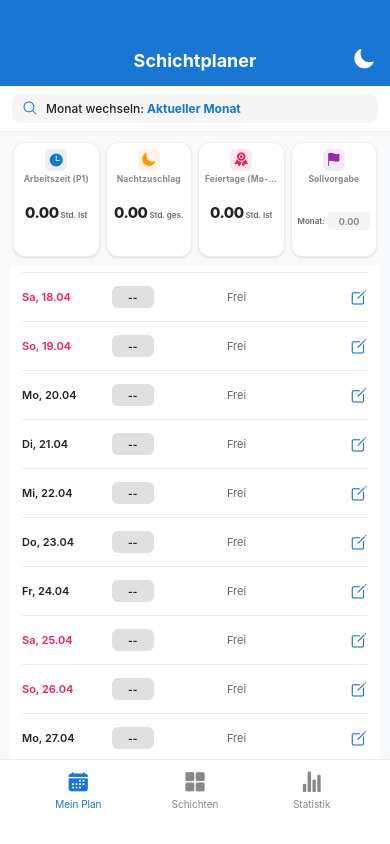
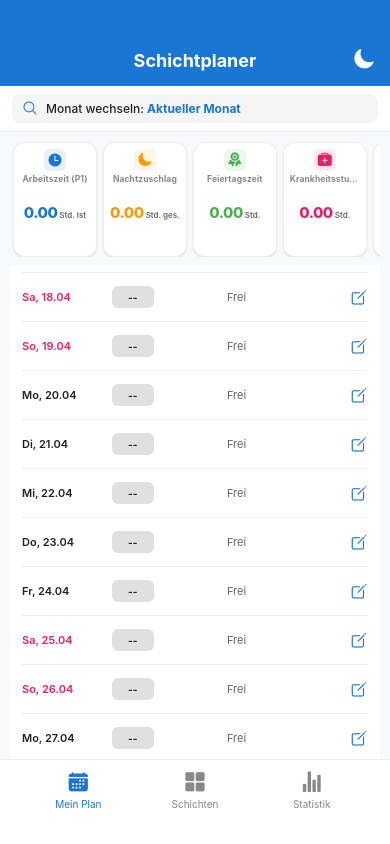
Before and after one commit to ozgur-glitch/planer-app-, a React Native app: screen / in a window 390 px wide. Built offline with nearby package versions, Linux system fonts and the light colour scheme.

Commit message:
Update App.js

```diff
--- a/App.js
+++ b/App.js
@@ -24,7 +24,7 @@ const generateYear2026 = (personKeys) => {
       datum: datumStr,
       ...Object.fromEntries(personKeys.map(k => [k, '--'])),
       ...Object.fromEntries(personKeys.map(k => [k + 'Col', 'transparent'])),
-      // Zusätzliche persistente Felder für manuelle Überschreibungen in "Mein Plan"
+      // Zusätzliche persistent Felder für manuelle Überschreibungen in "Mein Plan"
       customStart_p1: null,
       customEnd_p1: null,
       customPause_p1: null,
@@ -238,7 +238,8 @@ export default function App() {
   const handleExport = async () => {
     setTimeout(async () => {
       try {
-        const data = JSON.stringify({ shifts, personNames, schichtTypen, sollStunden, sollNachtStunden });
+        // Fix: Exportiert exakt die identische Objekt-Struktur, die saveData/loadData auch nutzen
+        const data = JSON.stringify({ shifts, personNames, isDarkMode, schichtTypen, sollStunden, sollNachtStunden });
         await Share.share({ message: data, title: 'Planer Backup' });
       } catch (e) {
         Alert.alert("Fehler", "Export konnte nicht durchgeführt werden.");
@@ -246,7 +247,7 @@ export default function App() {
     }, 50);
   };
 
-  const handleImport = () => {
+  const handleImport = async () => {
     if (!backupInput) { Alert.alert("Hinweis", "Bitte füge zuerst einen Code ein."); return; }
     try {
       const parsed = JSON.parse(backupInput.trim());
@@ -254,12 +255,24 @@ export default function App() {
         setShifts(parsed.shifts);
         if (parsed.personNames) setPersonNames(parsed.personNames);
         if (parsed.schichtTypen) setSchichtTypen(parsed.schichtTypen);
+        if (parsed.isDarkMode !== undefined) setIsDarkMode(parsed.isDarkMode);
         if (parsed.sollStunden !== undefined) setSollStunden(parsed.sollStunden);
         if (parsed.sollNachtStunden !== undefined) setSollNachtStunden(parsed.sollNachtStunden);
         setRangeStartIdx(0);
         setRangeEndIdx(parsed.shifts.length - 1);
+
+        // Fix: Speichert die importierten Daten sofort asynchron in das AsyncStorage, damit sie permanent gesichert sind
+        await AsyncStorage.setItem('@planer_nano_final_v5', JSON.stringify({
+          shifts: parsed.shifts,
+          personNames: parsed.personNames || personNames,
+          isDarkMode: parsed.isDarkMode !== undefined ? parsed.isDarkMode : isDarkMode,
+          schichtTypen: parsed.schichtTypen || schichtTypen,
+          sollStunden: parsed.sollStunden !== undefined ? parsed.sollStunden : sollStunden,
+          sollNachtStunden: parsed.sollNachtStunden !== undefined ? parsed.sollNachtStunden : sollNachtStunden
+        }));
+
         setBackupInput('');
-        Alert.alert("Erfolg", "Import abgeschlossen!");
+        Alert.alert("Erfolg", "Import abgeschlossen und dauerhaft gespeichert!");
       }
     } catch (e) { Alert.alert("Fehler", "Ungültiger Code."); }
   };
@@ -519,15 +532,34 @@ export default function App() {
     let totalMinutes = 0;
     let totalNightMinutes = 0;
     let totalFeiertagMinutes = 0;
+    let totalSickMinutes = 0;
 
     currentMonthShifts.forEach(s => {
-      const label = s.customLabel_p1 !== null ? s.customLabel_p1 : s.p1;
-      if (label === '--' || !label) return;
-
       const globalSchicht = schichtTypen.find(t => t.l === s.p1);
       const startStr = s.customStart_p1 !== null ? s.customStart_p1 : (globalSchicht ? globalSchicht.s : '');
       const endStr = s.customEnd_p1 !== null ? s.customEnd_p1 : (globalSchicht ? globalSchicht.e : '');
       const pauseStr = s.customPause_p1 !== null ? s.customPause_p1 : (globalSchicht ? globalSchicht.p : '0');
+
+      // Wenn die Schicht als krank markiert ist (Krank-Indikator in p1Col)
+      if (s.p1Col === 'krank') {
+        if (!startStr || !endStr) return;
+        const [sH, sM] = startStr.split(':').map(Number);
+        const [eH, eM] = endStr.split(':').map(Number);
+        const pauseMin = parseInt(pauseStr) || 0;
+        if (isNaN(sH) || isNaN(sM) || isNaN(eH) || isNaN(eM)) return;
+
+        let startMin = sH * 60 + sM;
+        let endMin = eH * 60 + eM;
+        if (endMin < startMin) endMin += 24 * 60;
+
+        const grossMinutes = endMin - startMin;
+        const netMinutes = Math.max(0, grossMinutes - pauseMin);
+        totalSickMinutes += netMinutes;
+        return;
+      }
+
+      const label = s.customLabel_p1 !== null ? s.customLabel_p1 : s.p1;
+      if (label === '--' || !label) return;
 
       if (!startStr || !endStr) return;
 
@@ -582,11 +614,13 @@ export default function App() {
     }
 
     const currentFeiertagHours = totalFeiertagMinutes / 60;
+    const currentSickHours = totalSickMinutes / 60;
 
     return {
       hours: currentActualHours.toFixed(2),
       nightHours: (totalNightMinutes / 60).toFixed(2),
       feiertagHours: currentFeiertagHours.toFixed(2),
+      sickHours: currentSickHours.toFixed(2),
       diffHours: diffHours.toFixed(2),
       hasSoll: parsedSollHours > 0,
       statusIcon,
@@ -612,7 +646,7 @@ export default function App() {
         </View>
 
         <View style={styles.modernStatsDashboardGrid}>
-          <View style={styles.modernDashboardRow}>
+          <ScrollView horizontal showsHorizontalScrollIndicator={false} contentContainerStyle={styles.modernDashboardRow}>
 
             <View style={[styles.modernStatTileVertical, { backgroundColor: theme.card, borderColor: theme.bor }]}>
               <View style={styles.modernTileHeader}>
@@ -622,7 +656,7 @@ export default function App() {
                 <Text style={styles.modernTileLabel} numberOfLines={1}>Arbeitszeit ({personNames.p1})</Text>
               </View>
               <View style={styles.modernMainRow}>
-                <Text style={[styles.modernValueHighlight, { color: theme.txt }]}>{calculateMyPlanStats.hours}</Text>
+                <Text style={[styles.modernValueHighlight, { color: theme.acc }]}>{calculateMyPlanStats.hours}</Text>
                 <Text style={[styles.modernUnit, { color: theme.sub }]}>Std. Ist</Text>
               </View>
               {calculateMyPlanStats.hasSoll ? (
@@ -653,8 +687,22 @@ export default function App() {
                 <Text style={styles.modernTileLabel} numberOfLines={1}>Nachtzuschlag</Text>
               </View>
               <View style={styles.modernMainRow}>
-                <Text style={[styles.modernValueHighlight, { color: theme.txt }]}>{calculateMyPlanStats.nightHours}</Text>
+                <Text style={[styles.modernValueHighlight, { color: '#ff9800' }]}>{calculateMyPlanStats.nightHours}</Text>
                 <Text style={[styles.modernUnit, { color: theme.sub }]}>Std. ges.</Text>
+              </View>
+              <View style={styles.modernBadgeSpacePlaceholder} />
+            </View>
+
+            <View style={[styles.modernStatTileVertical, { backgroundColor: theme.card, borderColor: theme.bor }]}>
+              <View style={styles.modernTileHeader}>
+                <View style={[styles.modernIconBadge, { backgroundColor: 'rgba(76, 175, 80, 0.1)' }]}>
+                  <Ionicons name="ribbon" size={15} color="#4caf50" />
+                </View>
+                <Text style={styles.modernTileLabel} numberOfLines={1}>Feiertagszeit</Text>
+              </View>
+              <View style={styles.modernMainRow}>
+                <Text style={[styles.modernValueHighlight, { color: '#4caf50' }]}>{calculateMyPlanStats.feiertagHours}</Text>
+                <Text style={[styles.modernUnit, { color: theme.sub }]}>Std.</Text>
               </View>
               <View style={styles.modernBadgeSpacePlaceholder} />
             </View>
@@ -662,21 +710,21 @@ export default function App() {
             <View style={[styles.modernStatTileVertical, { backgroundColor: theme.card, borderColor: theme.bor }]}>
               <View style={styles.modernTileHeader}>
                 <View style={[styles.modernIconBadge, { backgroundColor: 'rgba(233, 30, 99, 0.1)' }]}>
-                  <Ionicons name="ribbon" size={15} color="#e91e63" />
+                  <Ionicons name="medkit" size={15} color="#e91e63" />
                 </View>
-                <Text style={styles.modernTileLabel} numberOfLines={1}>Feiertage (Mo-Fr)</Text>
+                <Text style={styles.modernTileLabel} numberOfLines={1}>Krankheitsstunden</Text>
               </View>
               <View style={styles.modernMainRow}>
-                <Text style={[styles.modernValueHighlight, { color: theme.txt }]}>{calculateMyPlanStats.feiertagHours}</Text>
-                <Text style={[styles.modernUnit, { color: theme.sub }]}>Std. Ist</Text>
+                <Text style={[styles.modernValueHighlight, { color: '#e91e63' }]}>{calculateMyPlanStats.sickHours}</Text>
+                <Text style={[styles.modernUnit, { color: theme.sub }]}>Std.</Text>
               </View>
               <View style={styles.modernBadgeSpacePlaceholder} />
             </View>
 
-            <View style={[styles.modernStatTileVertical, { backgroundColor: theme.card, borderColor: theme.bor }]}>
+            <View style={[styles.modernStatTileVertical, { backgroundColor: theme.card, borderColor: theme.bor, minWidth: 90 }]}>
               <View style={styles.modernTileHeader}>
-                <View style={[styles.modernIconBadge, { backgroundColor: 'rgba(156, 39, 176, 0.1)' }]}>
-                  <Ionicons name="flag" size={15} color="#9c27b0" />
+                <View style={[styles.modernIconBadge, { backgroundColor: 'rgba(25, 118, 210, 0.1)' }]}>
+                  <Ionicons name="options" size={15} color={theme.acc} />
                 </View>
                 <Text style={styles.modernTileLabel} numberOfLines={1}>Sollvorgabe</Text>
               </View>
@@ -695,7 +743,7 @@ export default function App() {
               </View>
             </View>
 
-          </View>
+          </ScrollView>
         </View>
 
         <ScrollView ref={myPlanVerticalScrollRef} style={{ flex: 1 }} contentContainerStyle={{ paddingBottom: 150 }}>
@@ -711,12 +759,13 @@ export default function App() {
               const globalSchicht = schichtTypen.find(t => t.l === s.p1);
               const isEdited = s.customLabel_p1 !== null || s.customStart_p1 !== null || s.customEnd_p1 !== null || s.customPause_p1 !== null;
 
-              const label = s.customLabel_p1 !== null ? s.customLabel_p1 : s.p1;
+              const isSick = s.p1Col === 'krank';
+              const label = isSick ? `✚ ${s.p1}` : (s.customLabel_p1 !== null ? s.customLabel_p1 : s.p1);
               const start = s.customStart_p1 !== null ? s.customStart_p1 : (globalSchicht ? globalSchicht.s : '--:--');
               const end = s.customEnd_p1 !== null ? s.customEnd_p1 : (globalSchicht ? globalSchicht.e : '--:--');
               const pause = s.customPause_p1 !== null ? s.customPause_p1 : (globalSchicht ? globalSchicht.p : '0');
 
-              const color = s.customColor_p1 !== null ? s.customColor_p1 : (s.p1Col !== 'transparent' ? s.p1Col : (globalSchicht ? globalSchicht.c : 'transparent'));
+              const color = isSick ? '#e91e63' : (s.customColor_p1 !== null ? s.customColor_p1 : (s.p1Col !== 'transparent' ? s.p1Col : (globalSchicht ? globalSchicht.c : 'transparent')));
               const ft = isHessenFeiertag(s.datum);
 
               return (
@@ -776,6 +825,28 @@ export default function App() {
         </View>
 
         <ScrollView style={{flex: 1}} removeClippedSubviews={true} contentContainerStyle={{padding: 10, paddingBottom: 150}}>
+
+          {/* Krankheitsstatistik */}
+          <View style={styles.statHeader}><Ionicons name="medkit-outline" size={18} color="#e91e63" /><Text style={[styles.statTitle, {color: theme.txt}]}>Krankheitsstatistik (Tage)</Text></View>
+          <View style={[styles.matrixCard, {backgroundColor: theme.card, marginBottom: 20}]}>
+            <View style={[styles.matrixHeader, {borderBottomColor: theme.bor}]}>
+              <Text style={[styles.matrixNameLabel, {color: theme.sub, width: 120}]}>NAME</Text>
+              <View style={{flexDirection: 'row', flex: 1, justifyContent: 'flex-end', paddingRight: 20}}>
+                <Text style={[styles.miniBoxTxt, {color: theme.sub, fontWeight: 'bold', fontSize: 9}]}>KRANKHEITSTAGE TOTAL</Text>
+              </View>
+            </View>
+            {personKeys.map(pk => {
+              const sickDaysCount = filteredShifts.filter(s => s[pk + 'Col'] === 'krank').length;
+              return (
+                <View key={pk} style={[styles.matrixRow, {borderBottomColor: theme.bor}]}>
+                  <Text style={[styles.matrixName, {color: theme.txt, width: 120}]} numberOfLines={1}>{personNames[pk]}</Text>
+                  <View style={{flexDirection: 'row', flex: 1, justifyContent: 'flex-end', paddingRight: 40}}>
+                    <Text style={{fontSize: 13, fontWeight: 'bold', color: sickDaysCount > 0 ? '#e91e63' : theme.sub}}>{sickDaysCount}</Text>
+                  </View>
+                </View>
+              );
+            })}
+          </View>
 
           <View style={styles.statHeader}><Ionicons name="calendar-outline" size={18} color={theme.acc} /><Text style={[styles.statTitle, {color: theme.txt}]}>Feiertagsstatistik (Mo–Fr) (%)</Text></View>
           <View style={[styles.matrixCard, {backgroundColor: theme.card}]}>
@@ -871,8 +942,8 @@ export default function App() {
                       <View style={{flexDirection: 'row', flex: 1, justifyContent: 'space-around'}}>
                           {personKeys.map(p2 => {
                               if (p1 === p2) return <Text key={p2} style={{width: 22, textAlign: 'center', color: '#ccc', fontSize: 8}}>--</Text>;
-                              const common = filteredShifts.filter(s => (s[p1] === 'SV' && s[p2] === 'PDI') || (s[p1] === 'PDI' && s[p2] === 'SV')).length;
-                              const p1T = filteredShifts.filter(s => s[p1] === 'SV' || s[p1] === 'PDI').length;
+                              const common = filteredShifts.filter(s => ((s[p1] === 'SV' && s[p2] === 'PDI') || (s[p1] === 'PDI' && s[p2] === 'SV'))).length;
+                              const p1T = filteredShifts.filter(s => (s[p1] === 'SV' || s[p1] === 'PDI')).length;
                               const perc = p1T > 0 ? Math.round((common/p1T)*100) : 0;
                               return (<Text key={p2} style={{width: 22, textAlign: 'center', fontSize: 8, fontWeight: 'bold', color: perc > 0 ? theme.txt : '#ddd'}}>{perc > 0 ? perc : '·'}</Text>);
                           })}
@@ -921,7 +992,7 @@ export default function App() {
           <View style={[styles.matrixCard, {backgroundColor: theme.card}]}>
             <View style={[styles.matrixHeader, {borderBottomColor: theme.bor}]}>
               <Text style={[styles.matrixNameLabel, {color: theme.sub, width: 80}]}>NAME</Text>
-              <View style={{flexDirection: 'row', flex: 1, justifyContent: 'space-around shadow'}}><Text style={[styles.miniBoxTxt, {color: '#e91e63', fontWeight: 'bold'}]}>SAMSTAG</Text><Text style={[styles.miniBoxTxt, {color: '#e91e63', fontWeight: 'bold'}]}>SONNTAG</Text></View>
+              <View style={{flexDirection: 'row', flex: 1, justifyContent: 'space-around'}}><Text style={[styles.miniBoxTxt, {color: '#e91e63', fontWeight: 'bold'}]}>SAMSTAG</Text><Text style={[styles.miniBoxTxt, {color: '#e91e63', fontWeight: 'bold'}]}>SONNTAG</Text></View>
             </View>
             {personKeys.map(pk => {
               const saS = filteredShifts.filter(s => s.tag === 'Sa' && s[pk] !== '--');
@@ -1017,7 +1088,7 @@ export default function App() {
           </View>
 
           {copyModeActive && (
-            <View style={[styles.copyInfoBar, { backgroundColor: copiedValue ? copiedValue.color : '#555' }]}>
+            <View style={[styles.copyInfoBar, { backgroundColor: copiedValue ? (copiedValue.color === 'krank' ? '#e91e63' : copiedValue.color) : '#555' }]}>
               <Text style={styles.copyInfoBarTxt}>
                 {copiedValue
                   ? `Muster [${copiedValue.label}] gewählt. Tippe Zellen zum Einfügen.`
@@ -1085,17 +1156,23 @@ export default function App() {
                       <View key={s.id}>
                         {isNewM && <View style={[styles.monthLabel, {width: personKeys.length * 60}]} />}
                         <View style={{flexDirection: 'row'}}>
-                          {personKeys.map(pk => (
-                            <TouchableOpacity
-                              key={pk}
-                              delayPressIn={0}
-                              activeOpacity={0.5}
-                              style={[styles.cell, {backgroundColor: s[pk+'Col'], borderBottomColor: theme.bor}]}
-                              onPress={() => handleCellPress(s.id, pk, s[pk], s[pk+'Col'])}
-                            >
-                              <Text style={[styles.cellTxt, {color: s[pk+'Col'] === 'transparent' ? theme.txt : 'white'}]}>{s[pk]}</Text>
-                            </TouchableOpacity>
-                          ))}
+                          {personKeys.map(pk => {
+                            const isSick = s[pk+'Col'] === 'krank';
+                            const cellBg = isSick ? '#e91e63' : s[pk+'Col'];
+                            // Schicht bleibt sichtbar, wird bei Krankheit nur durch ein medizinisches Symbol ergänzt
+                            const cellLabel = isSick ? `✚ ${s[pk]}` : s[pk];
+                            return (
+                              <TouchableOpacity
+                                key={pk}
+                                delayPressIn={0}
+                                activeOpacity={0.5}
+                                style={[styles.cell, {backgroundColor: cellBg, borderBottomColor: theme.bor}]}
+                                onPress={() => handleCellPress(s.id, pk, s[pk], s[pk+'Col'])}
+                              >
+                                <Text style={[styles.cellTxt, {color: cellBg === 'transparent' ? theme.txt : 'white'}]}>{cellLabel}</Text>
+                              </TouchableOpacity>
+                            );
+                          })}
                         </View>
                       </View>
                     );
@@ -1208,15 +1285,15 @@ export default function App() {
                   {schichtTypen.map((s, i) => (
                     <View key={i} style={styles.optContainer}>
                       <TouchableOpacity
-                        style={[styles.opt, {backgroundColor: s.c, borderRadius: 12, width: '100%', margin: 0}]}
+                        style={[styles.opt, {backgroundColor: s.c, borderRadius: 12, width: '100%', margin: 0, paddingVertical: 4}]}
                         onPress={() => {
                           setShifts(shifts.map(r => r.id === selectedCell.rowId ? {...r, [selectedCell.pk]: s.l, [selectedCell.pk+'Col']: s.c} : r));
                           if (copyModeActive) { setCopiedValue({ label: s.l, color: s.c }); }
                           setModalVisible(false);
                         }}
                       >
-                        <Text style={{color: 'white', fontWeight: 'bold', fontSize: 11}}>{s.l}</Text>
-                        <Text style={{color: 'rgba(255,255,255,0.8)', fontSize: 7, marginTop: 2}} numberOfLines={1}>
+                        <Text style={{color: 'white', fontWeight: 'bold', fontSize: 10, textAlign: 'center'}} numberOfLines={1}>{s.l}</Text>
+                        <Text style={{color: 'rgba(255,255,255,0.8)', fontSize: 7, marginTop: 1, textAlign: 'center'}} numberOfLines={1}>
                           {s.s || '--'}-{s.e || '--'}
                         </Text>
                       </TouchableOpacity>
@@ -1230,17 +1307,33 @@ export default function App() {
                     </View>
                   ))}
 
+                  {/* Krank markieren Option */}
                   <View style={styles.optContainer}>
                     <TouchableOpacity
-                      style={[styles.opt, {backgroundColor: isDarkMode ? '#2c2c2c' : '#f0f0f0', borderRadius: 12, borderWidth: 1, borderColor: isDarkMode ? '#444' : '#ddd', width: '100%', margin: 0}]}
+                      style={[styles.opt, {backgroundColor: '#e91e63', borderRadius: 12, width: '100%', margin: 0, paddingVertical: 4, justifyContent: 'center', alignItems: 'center'}]}
+                      onPress={() => {
+                        // Behält das ursprüngliche Schichtkürzel im DB-Feld bei, markiert aber die Farbe als krank
+                        setShifts(shifts.map(r => r.id === selectedCell.rowId ? {...r, [selectedCell.pk+'Col']: 'krank'} : r));
+                        if (copyModeActive) { setCopiedValue({ label: 'KRANK', color: 'krank' }); }
+                        setModalVisible(false);
+                      }}
+                    >
+                      <Ionicons name="medkit-outline" size={12} color="white" />
+                      <Text style={{color: 'white', fontSize: 9, fontWeight: 'bold', marginTop: 1, textAlign: 'center'}} numberOfLines={1}>KRANK</Text>
+                    </TouchableOpacity>
+                  </View>
+
+                  <View style={styles.optContainer}>
+                    <TouchableOpacity
+                      style={[styles.opt, {backgroundColor: isDarkMode ? '#2c2c2c' : '#f0f0f0', borderRadius: 12, borderWidth: 1, borderColor: isDarkMode ? '#444' : '#ddd', width: '100%', margin: 0, paddingVertical: 4, justifyContent: 'center', alignItems: 'center'}]}
                       onPress={() => {
                         setShifts(shifts.map(r => r.id === selectedCell.rowId ? {...r, [selectedCell.pk]: '--', [selectedCell.pk+'Col']: 'transparent'} : r));
                         if (copyModeActive) { setCopiedValue({ label: '--', color: 'transparent' }); }
                         setModalVisible(false);
                       }}
                     >
-                      <Ionicons name="remove-circle-outline" size={14} color={isDarkMode ? '#aaa' : '#888'} />
-                      <Text style={{color: isDarkMode ? '#aaa' : '#888', fontSize: 9, fontWeight: 'bold'}}>FREI</Text>
+                      <Ionicons name="remove-circle-outline" size={12} color={isDarkMode ? '#aaa' : '#888'} />
+                      <Text style={{color: isDarkMode ? '#aaa' : '#888', fontSize: 9, fontWeight: 'bold', marginTop: 1, textAlign: 'center'}} numberOfLines={1}>FREI</Text>
                     </TouchableOpacity>
                   </View>
               </View>
@@ -1418,8 +1511,8 @@ const styles = StyleSheet.create({
   modalBack: { flex: 1, backgroundColor: 'rgba(0,0,0,0.8)', justifyContent: 'center', alignItems: 'center' },
   modalBox: { width: '85%', padding: 25, borderRadius: 24 },
   modalGrid: { flexDirection: 'row', flexWrap: 'wrap', justifyContent: 'flex-start' },
-  optContainer: { width: '22%', aspectRatio: 1, margin: '1.5%', position: 'relative' },
-  opt: { flex: 1, justifyContent: 'center', alignItems: 'center' },
+  optContainer: { width: '22%', aspectRatio: 1, margin: '1.5%', position: 'relative', justifyContent: 'center', alignItems: 'center' },
+  opt: { flex: 1, justifyContent: 'center', alignItems: 'center', paddingHorizontal: 2 },
   timeEditIconBtn: { position: 'absolute', right: 2, top: 2, backgroundColor: 'rgba(255,255,255,0.8)', borderRadius: 8, width: 16, height: 16, justifyContent: 'center', alignItems: 'center', elevation: 2 },
 
   timeEditBox: { marginTop: 15, borderWidth: 1, borderRadius: 12, padding: 12 },
@@ -1437,9 +1530,9 @@ const styles = StyleSheet.create({
   backupBtn: { padding: 12, borderRadius: 10, flex: 0.48, alignItems: 'center' },
   btnTxt: { color: 'white', fontWeight: 'bold', fontSize: 11 },
   customShiftContainer: { flexDirection: 'row', borderWidth: 1, borderRadius: 10, overflow: 'hidden', marginBottom: 10 },
-  customInput: { flex: 1, height: 40, paddingHorizontal: 12, fontSize: 13, fontWeight: 'bold' },
-  customAddBtn: { width: 80, justifyContent: 'center', alignItems: 'center' },
-  paletteRow: { flexDirection: 'row', justifyContent: 'space-between', marginBottom: 15, paddingHorizontal: 5 },
+  customInput: { width: '70%', height: 40, paddingHorizontal: 12, fontSize: 13, fontWeight: 'bold' },
+  customAddBtn: { width: '30%', justifyContent: 'center', alignItems: 'center' },
+  paletteRow: { flexDirection: 'row', justifyContent: 'flex-start', flexWrap: 'wrap', marginBottom: 15, paddingHorizontal: 5, gap: 8 },
   paletteCircle: { width: 32, height: 32, borderRadius: 16 },
   divider: { height: 1, width: '100%', marginVertical: 12 },
 
@@ -1474,6 +1567,7 @@ const styles = StyleSheet.create({
     alignItems: 'stretch'
   },
   modernStatTileVertical: {
+    minWidth: 78,
     flex: 1,
     minHeight: 115,
     borderRadius: 12,
```
